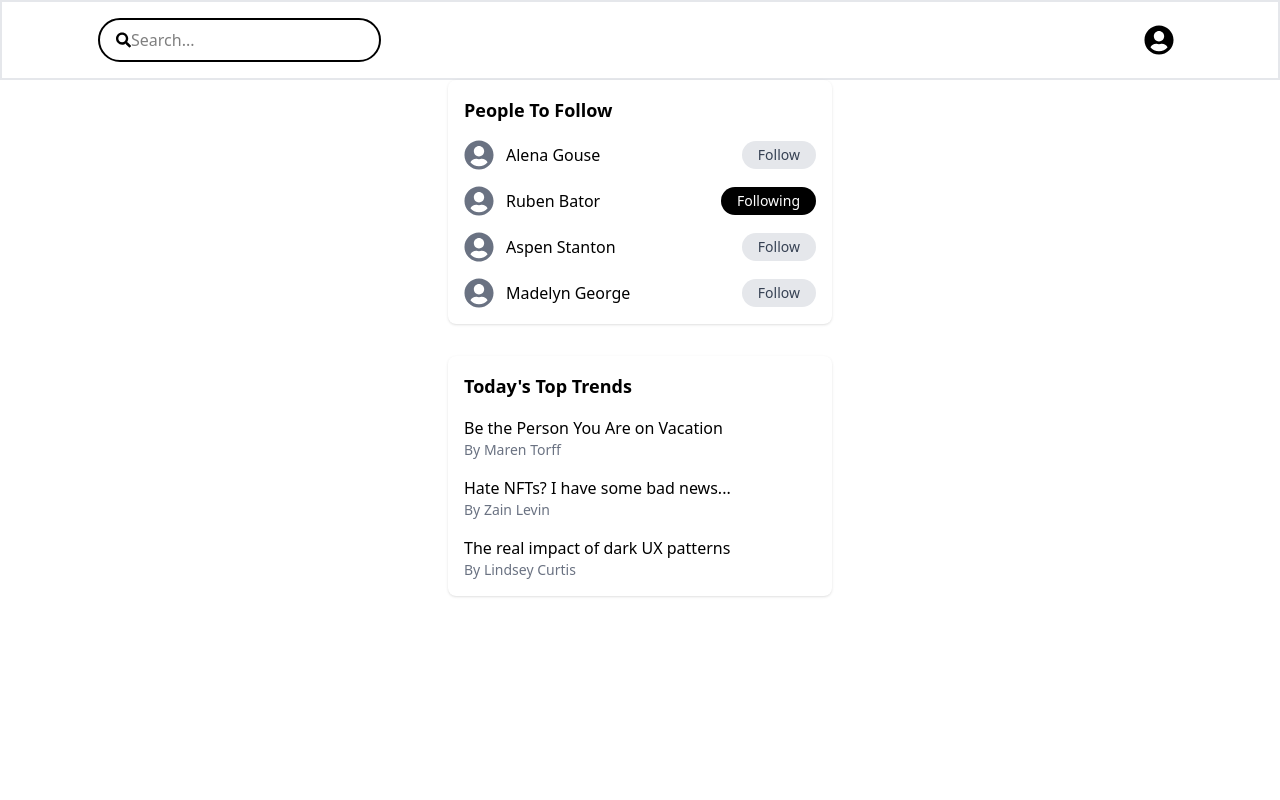
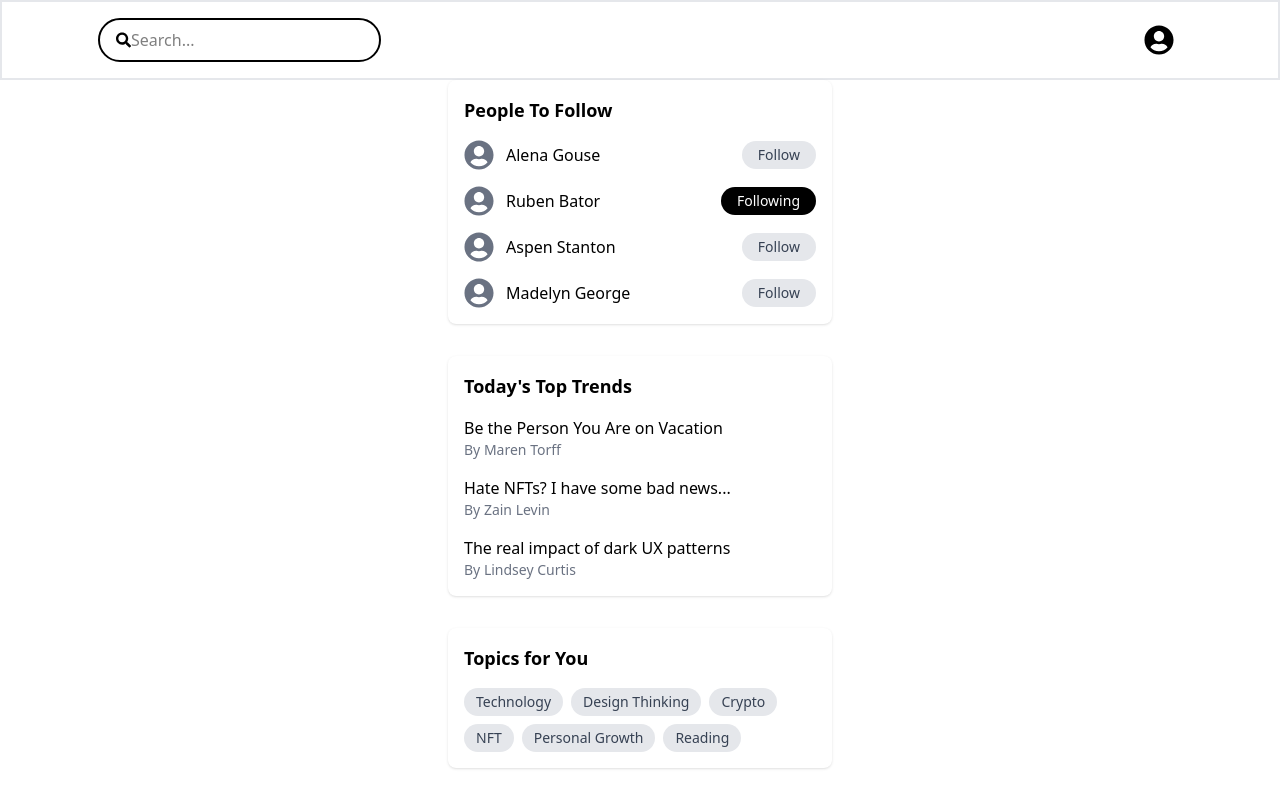
Before and after one commit to yashuyouwaraj/React-with-TypeScript-Projects, a React (Vite) app in the folder blogs/: page / in a window 1280 px wide. Built offline with nearby package versions, Linux system fonts and the light colour scheme.

Commit message:
Topic List

```diff
--- a/blogs/src/components/TopicList.tsx
+++ b/blogs/src/components/TopicList.tsx
@@ -10,8 +10,15 @@ const topics = [
 
 const TopicList = () => {
   return (
-    <div>
-
+    <div className="bg-white p-4 rounded-lg shadow mt-8">
+        <h3 className="font-semibold text-lg mb-4">Topics for You</h3>
+        <div className="flex flex-wrap gap-2">
+            {topics.map((topic,index)=>(
+                <span className="px-3 py-1 bg-gray-200 text-gray-700 text-sm rounded-full cursor-pointer hover:bg-gray-300">
+                    {topic}
+                </span>
+            ))}
+        </div>
     </div>
   )
 }
```
